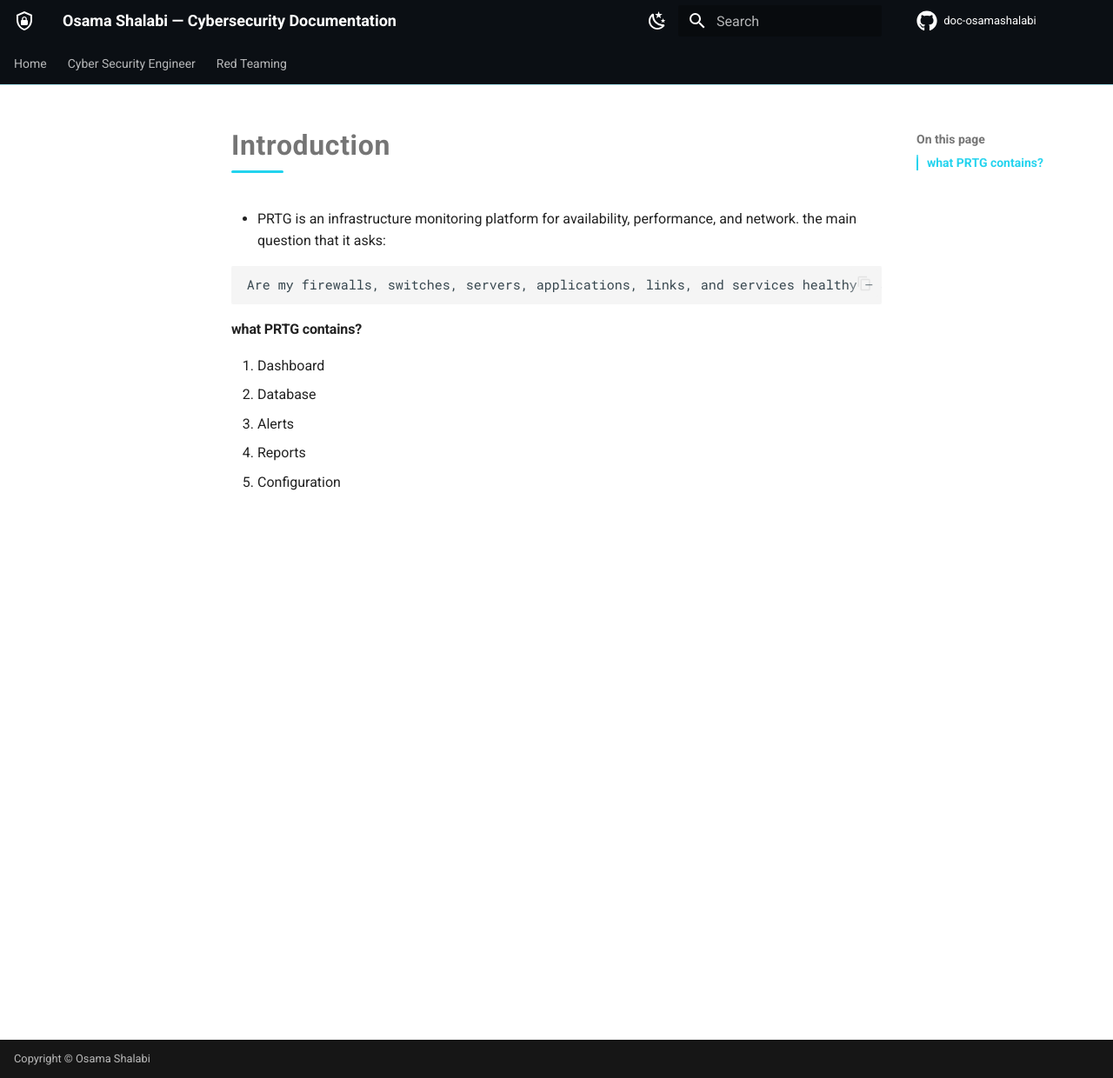
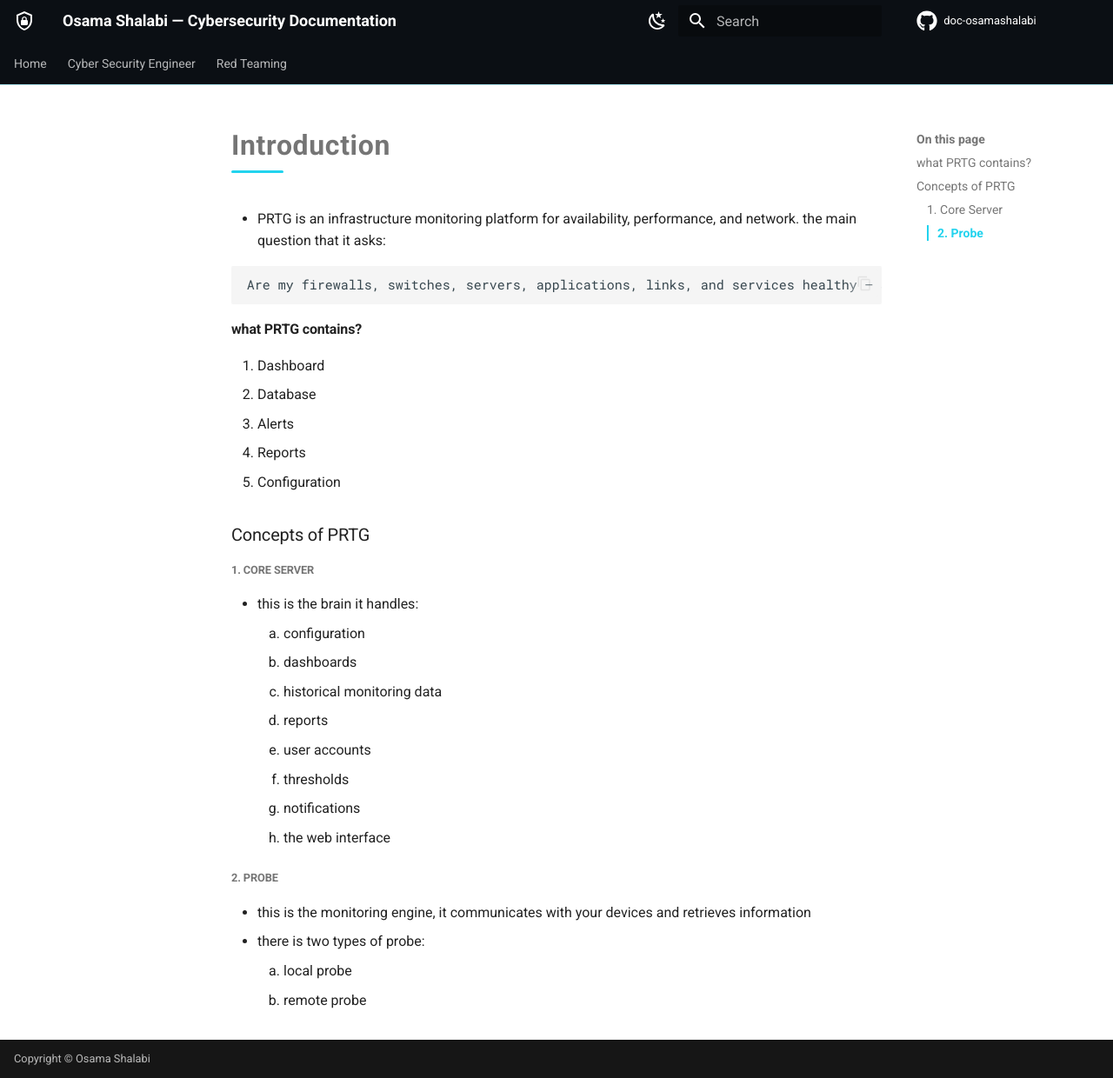
Before and after one commit to osamashalabi432-png/doc-osamashalabi, an MkDocs documentation site: the page built from docs/cyber-security-engineer/network-monitoring/Introduction.md, in a window 1280 px wide and 1240 px high. Shown: the whole window at 87% size. Built offline with MkDocs 1.6.1 and Material for MkDocs 9.7.7, drawn with Linux system fonts in a browser that asks for light colours; comment, search, counter and statistics services are not loaded.

Commit message:
vault backup: 2026-10-06 12:08:03

```diff
--- a/docs/cyber-security-engineer/network-monitoring/Introduction.md
+++ b/docs/cyber-security-engineer/network-monitoring/Introduction.md
@@ -10,3 +10,21 @@ Are my firewalls, switches, servers, applications, links, and services healthy
 3. Alerts
 4. Reports
 5. Configuration
+
+### Concepts of PRTG
+##### 1. Core Server
+- this is the brain it handles:
+	1. configuration
+	2. dashboards
+	3. historical monitoring data
+	4. reports
+	5. user accounts
+	6. thresholds
+	7. notifications
+	8. the web interface
+
+##### 2. Probe
+- this is the monitoring engine, it communicates with your devices and retrieves information
+- there is two types of probe:
+	1. local probe
+	2. remote probe
```
